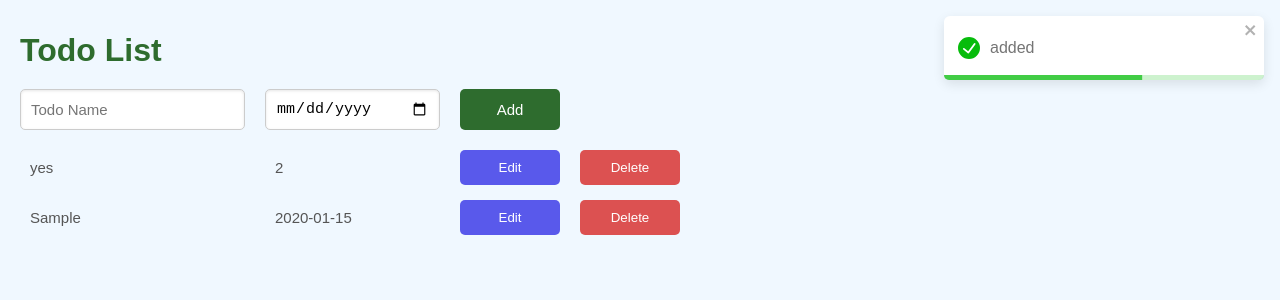
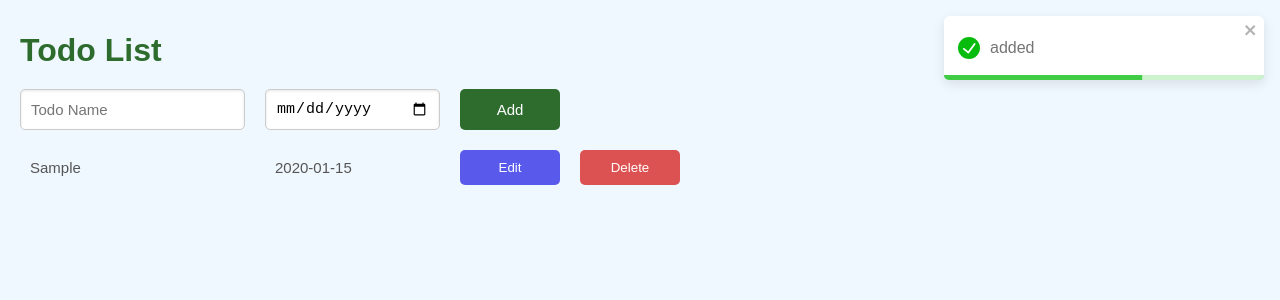
Before and after one commit to AkshatKumar1609/Todo-List, a React (Create React App) app: page / in a window 1280 px wide. Both pictures are taken after typing "Sample", "2020-01-15" into the empty fields and a click on the button "Add". Shown: the top 300 px of the page. Built offline with nearby package versions, Linux system fonts and the light colour scheme.

Commit message:
added strike status on clicking

```diff
--- a/src/App.css
+++ b/src/App.css
@@ -57,6 +57,16 @@
   font-size: 15px;
   padding-left: 10px;
   color: #555;
+  word-wrap: break-word;
+  cursor: pointer;
+}
+
+.strike {
+  text-decoration: line-through;
+
+  opacity: 0.6;
+  color: #999;
+  transition: color 0.3s ease, opacity 0.3s ease;
 }
 
 .deleteButton, .editButton {
--- a/src/App.js
+++ b/src/App.js
@@ -3,7 +3,8 @@ import './App.css';
 import { toast, ToastContainer } from 'react-toastify';
 
 function App() {
-  let [todoData,setTodoData] = useState([{name:"yes",dueDate:2}]);
+  let [todoData,setTodoData] = useState([]);
+  let [strikeStatus,setStrikeStatus] = useState([]);
   return (
     <div tabIndex="0" onKeyDown={(event) => { if (event.key === 'Enter') add();}}>
     <ToastContainer/>
@@ -27,12 +28,12 @@ function App() {
 
   function Card({todoItem,i}){
     return(
-      <>
-        <div className="displayedData">{todoItem.name}</div>
-        <div className="displayedData">{todoItem.dueDate}</div>
+        <>
+        <div onClick = {()=>strike(i)} className={`displayedData ${(strikeStatus[i]?'strike':'')}`}>{todoItem.name}</div>
+        <div onClick = {()=>strike(i)} className={`displayedData ${(strikeStatus[i]?'strike':'')}`}>{todoItem.dueDate}</div>
         <button onClick={()=>edit(i)} className="editButton">Edit</button>
         <button onClick={() => deleteItem(i)} className="deleteButton">Delete</button>
-      </>
+        </>
     )
   }
 
@@ -42,6 +43,7 @@ function App() {
     if(name !== ""){
       if(!todoData.some(item => item.name === name)){
         setTodoData([...todoData, { name: name, dueDate: dueDate }]);
+        setStrikeStatus([...strikeStatus,false]);
         toast.success('added')
       }
       else{
@@ -58,6 +60,7 @@ function App() {
 
   function deleteItem(index) {
     setTodoData(todoData.filter((_, i) => i !== index));
+    setStrikeStatus(strikeStatus.filter((_, i) => i !== index));
     toast.info('deleted');
   }
 
@@ -69,6 +72,12 @@ function App() {
     document.querySelector('.input-area').value = oldData;
     document.querySelector('.input-date').value = oldDate;
   }
+
+  function strike(i) {
+    const updatedStrikeStatus = [...strikeStatus];
+    updatedStrikeStatus[i] = !updatedStrikeStatus[i];
+    setStrikeStatus(updatedStrikeStatus);
+  }
 }
 
 export default App;
```
